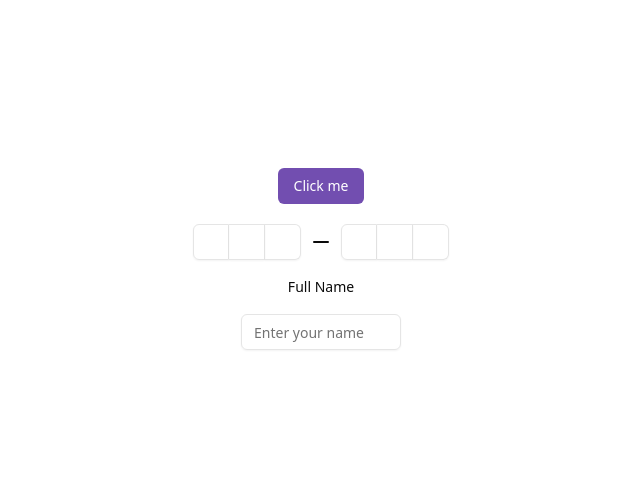
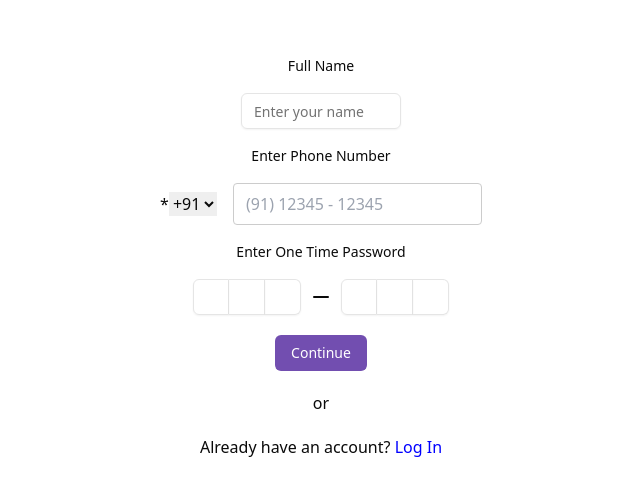
Before and after one commit to Adarshrajsrivastwa/Medical-website, a React (Vite) app in the folder frontend/: page / in a window 1280 px wide. Shown: the part 141-636 px from the top of the page, without its empty margins (319-959 px from the left). Built offline with nearby package versions, Linux system fonts and the light colour scheme.

Commit message:
Added new components

```diff
--- a/frontend/src/App.jsx
+++ b/frontend/src/App.jsx
@@ -1,4 +1,7 @@
+import React from 'react';
 import { Button } from "@/components/ui/button"
+import PhoneNumber from '@/components/ui/PhoneNumber';
+import LoginLink from '@/components/ui/loginlink';
 import {
   InputOTP,
   InputOTPGroup,
@@ -14,7 +17,11 @@ function App() {
 
   return (
     <div className="flex flex-col items-center justify-center h-screen gap-5">
-      <Button variant="ours">Click me</Button>
+      <Label htmlFor="email">Full Name</Label>
+      <Input type="text" placeholder="Enter your name" className="w-40" />
+      <Label htmlFor="email">Enter Phone Number</Label>
+      <PhoneNumber />
+      <Label htmlFor="email">Enter One Time Password</Label>
       <InputOTP maxLength={6}>
         <InputOTPGroup>
           <InputOTPSlot index={0} />
@@ -28,8 +35,10 @@ function App() {
           <InputOTPSlot index={5} />
         </InputOTPGroup>
       </InputOTP>
-      <Label htmlFor="email">Full Name</Label>
-      <Input type="text" placeholder="Enter your name" className="w-40" />
+
+      <Button variant="ours">Continue</Button>
+      <h3>or</h3>
+      <LoginLink />
     </div>
 
   )
--- /dev/null
+++ b/frontend/src/Components/ui/PhoneNumber.jsx
@@ -0,0 +1,29 @@
+
+import React, { useState } from 'react';
+
+function PhoneNumber() {
+  const [countryCode, setCountryCode] = useState("+91");
+
+  const handleCountryCodeChange = (event) => {
+    setCountryCode(event.target.value);
+  };
+
+  return (
+    <div className="phone-number">
+      <div className="country-code-selector">
+        <span className="star">*</span>
+        <select value={countryCode} onChange={handleCountryCodeChange}>
+          <option value="+91">+91</option>
+          {/* Keep other options if needed */}
+          <option value="+1">+1</option>
+          <option value="+44">+44</option>
+        </select>
+      </div>
+      <div className="phone-number-input">
+        <input type="text" placeholder=" (91) 12345 - 12345" />
+      </div>
+    </div>
+  );
+}
+
+export default PhoneNumber;
--- /dev/null
+++ b/frontend/src/Components/ui/loginlink.jsx
@@ -0,0 +1,11 @@
+import React from 'react';
+
+function LoginLink() {
+  return (
+    <p>
+      Already have an account? <a href="/login" style={{ color: 'blue', textDecoration: 'none' }}>Log In</a>
+    </p>
+  );
+}
+
+export default LoginLink;
--- a/frontend/src/index.css
+++ b/frontend/src/index.css
@@ -55,6 +55,28 @@
     --chart-4: 280 65% 60%;
     --chart-5: 340 75% 55%
   }
+  .phone-number {
+    display: flex; /* Use flexbox for horizontal layout */
+    align-items: center; /* Vertically center elements within the container */
+    margin-left: 1rem 0;
+  }
+
+  .country-code-selector {
+    display: flex;
+    align-items: center;
+    margin-right: 1rem;
+  }
+
+
+
+
+  .phone-number-input input {
+    border: 1px solid #ccc;
+    border-radius: 4px;
+    padding: 0.5rem;
+  }
+
+
 }
 @layer base {
   * {
```
